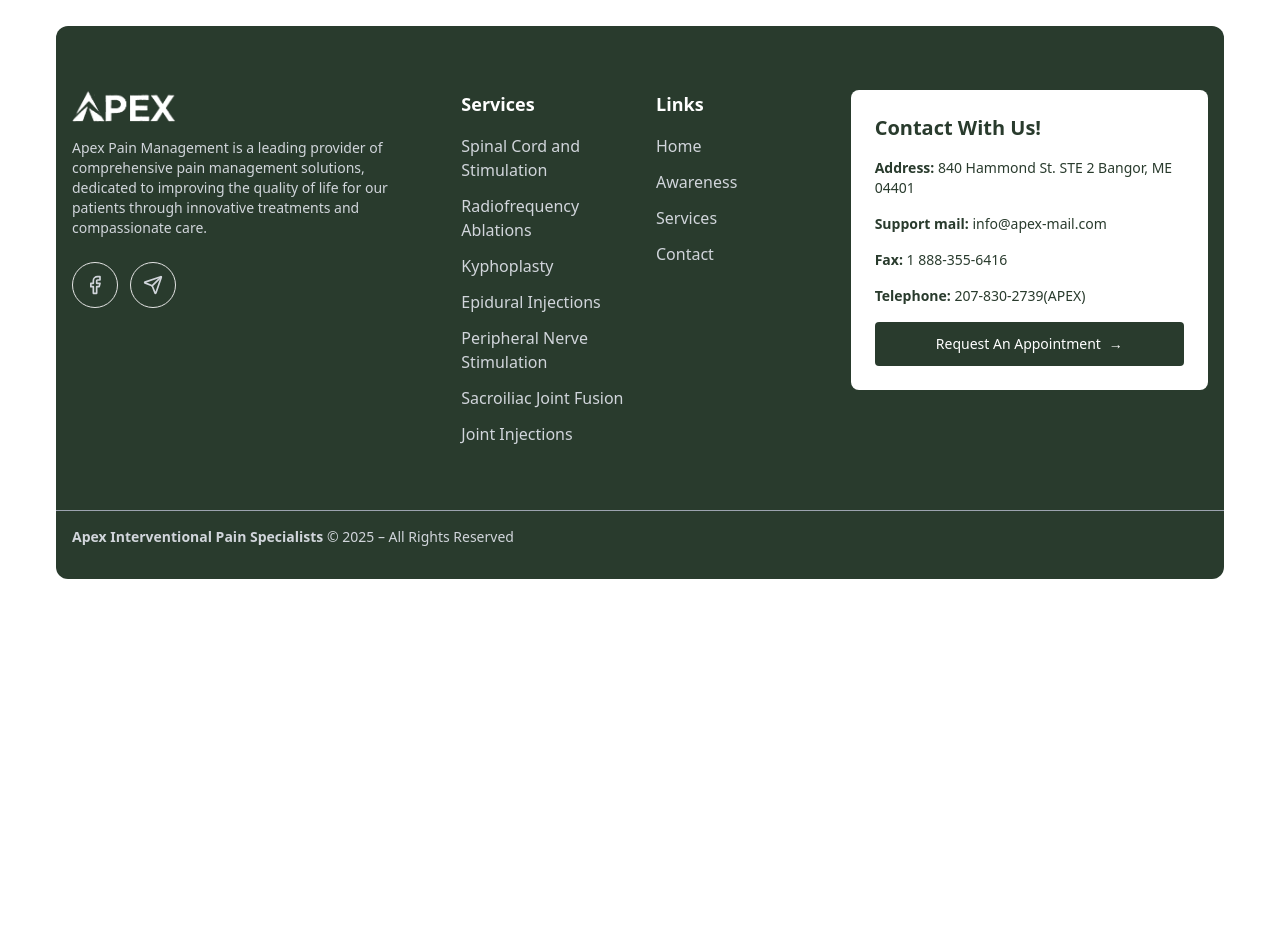
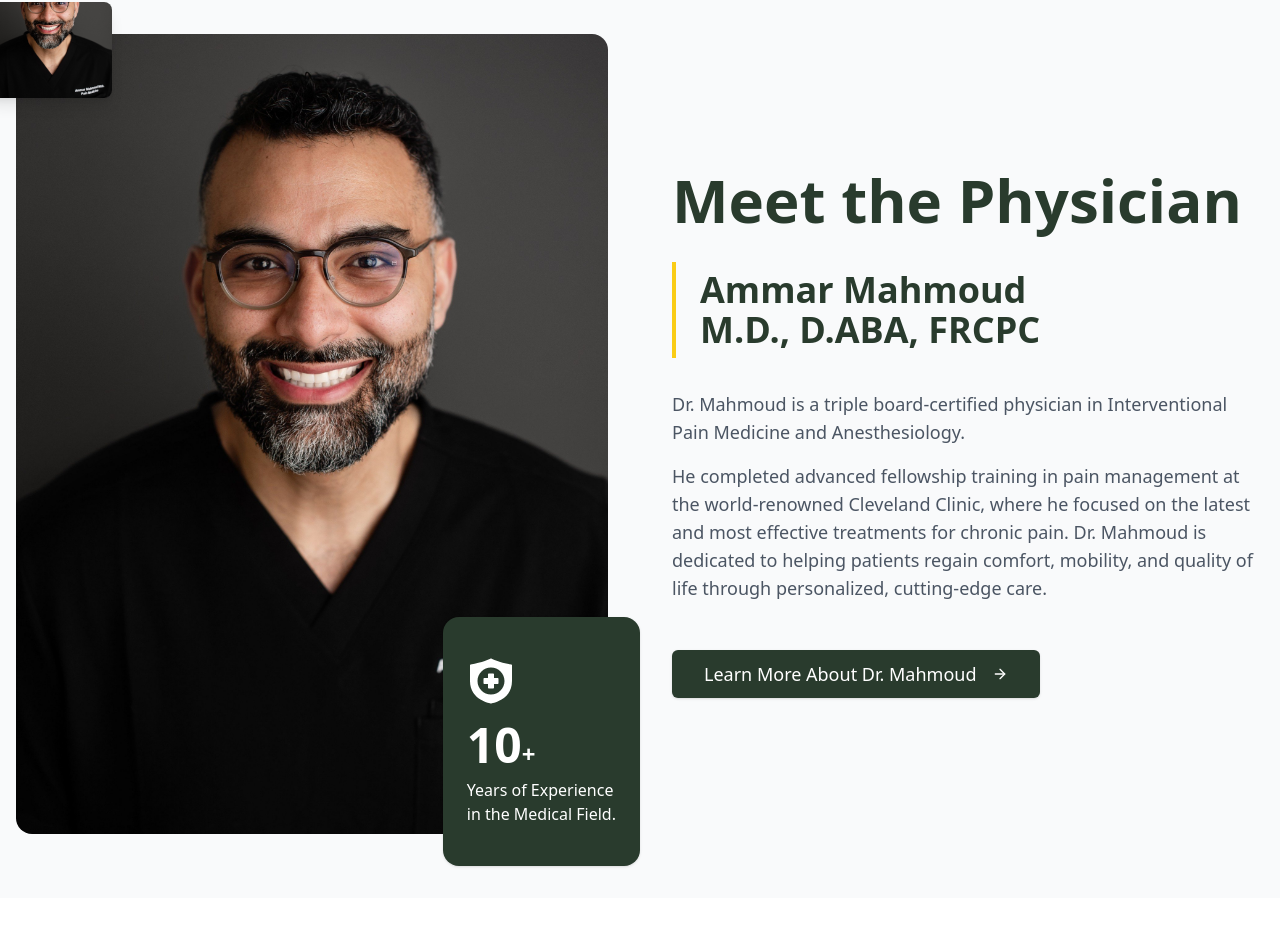
Before and after one commit to bjamyl/apex-pain, a Next.js app: page / in a window 1280 px wide. Shown: the part 942-1894 px from the top of the page. Before the commit the page ends 1577 px from the top, so only its background shows below. Built offline with nearby package versions, Linux system fonts and the light colour scheme.

Commit message:
feat: add about section

```diff
--- a/app/page.tsx
+++ b/app/page.tsx
@@ -3,6 +3,7 @@
 import { HeaderXl } from '@/components/HeaderXl'
 import HeroSlider from '@/components/HeroSlider'
 import Footer from '@/components/Footer'
+import About from '@/components/About'
 
 export default function Home() {
   return (
@@ -10,6 +11,7 @@
       <Header/>
       <HeaderXl/>
       <HeroSlider/>
+      <About/>
       <Footer/>
     </div>
   )
--- /dev/null
+++ b/components/About.tsx
@@ -0,0 +1,128 @@
+"use client";
+
+import Image from "next/image";
+import { ArrowRight, Shield, Zap } from "lucide-react";
+import { Button } from "@/components/ui/button";
+import { Card } from "@/components/ui/card";
+
+export default function About() {
+  return (
+    <div className="min-h-screen bg-gray-50">
+      {/* Main Content Section */}
+      <div className="container mx-auto px-4 py-8 lg:py-16">
+        <div className="grid lg:grid-cols-2 gap-8 lg:gap-16 items-center">
+          {/* Left Side - Images and Stats (Desktop) / Top (Mobile/Tablet) */}
+          <div className="relative order-2 lg:order-1">
+            {/* Main Medical Image */}
+            <div className="relative">
+              <Image
+                src="/Ammar.jpg"
+                alt="Medical professionals performing surgery"
+                width={600}
+                height={400}
+                className="w-full h-[550px] object-top lg:h-[800px] object-cover rounded-2xl"
+                priority
+              />
+
+              {/* Overlaid Monitor Image - Desktop Only */}
+              <div className="hidden lg:block absolute -top-8 -left-8 w-32 h-24">
+                <Image
+                  src="/Ammar.jpg"
+                  alt="Medical monitoring equipment"
+                  width={128}
+                  height={96}
+                  className="w-full h-full object-cover rounded-lg shadow-lg"
+                />
+              </div>
+
+              {/* Statistics Card */}
+              <Card className="border-none absolute -bottom-6 -right-4 sm:-bottom-8 sm:-right-8 bg-defaultGreen text-white py-10 px-6  rounded-2xl  max-w-[280px]">
+                <div className="flex items-center justify-center w-12 h-12  l mb-4">
+                  <svg className="fill-white"
+                    xmlns="http://www.w3.org/2000/svg"
+                    id="svg11425"
+                    height="512"
+                    viewBox="0 0 16.933333 16.933334"
+                    width="512"
+                  >
+                    <g id="layer1" transform="translate(0 -280.067)">
+                      <path
+                        id="path13638"
+                        d="m8.456844 280.59477c-.03822.002-.07559.0118-.109554.0295 0 0-3.1421915 1.56734-7.0605515 2.08979-.1316461.0182-.2293859.13118-.2284095.26407v5.55418c0 3.40254 1.8628359 5.42086 3.6995152 6.54327 1.8366718 1.12241 3.6695438 1.39268 3.6695438 1.39268.02603.004.05251.004.07855 0 0 0 1.832871-.27027 3.669542-1.39268 1.83668-1.12241 3.699516-3.14073 3.699516-6.54327v-5.55418c.0011-.13289-.09676-.24589-.22841-.26407-3.91836-.52245-7.060551-2.08979-7.060551-2.08979-.03987-.0206-.08432-.0308-.12919-.0295zm.0098 3.17604c2.627119 0 4.761465 2.13434 4.761465 4.76146s-2.134346 4.76405-4.761465 4.76405c-2.6271198 0-4.761466-2.13693-4.761466-4.76405s2.1343462-4.76146 4.761466-4.76146zm-1.05885 2.38073v1.32447h-1.321886c-.146119-.00053-.2650303.11743-.265615.26355v1.58801c.0005291.14612.119496.26411.265615.26355h1.321885v1.32447c.000529.14632.119814.26439.266134.26355h1.585431c.146119.00053.265033-.11743.265618-.26355v-1.32447h1.3224c.146119.00053.265033-.11743.265616-.26355v-1.58801c-.00053-.14612-.119497-.26411-.265616-.26355h-1.3224v-1.32447c-.00053-.14612-.119497-.26411-.265618-.26355h-1.599126c-.149244.0133-.252547.12735-.252439.26355z"
+                      ></path>
+                    </g>
+                  </svg>
+                </div>
+                <div className="text-4xl sm:text-5xl font-bold text-white mb-2">
+                  10<span className="text-2xl">+</span>
+                </div>
+                <div className="text-sm sm:text-base font-medium">
+                  Years of Experience
+                  <br />
+                  in the Medical Field.
+                </div>
+              </Card>
+            </div>
+          </div>
+
+          {/* Right Side - Content (Desktop) / Bottom (Mobile/Tablet) */}
+          <div className="order-1 lg:order-2 space-y-6 lg:space-y-8">
+            {/* Main Headline */}
+            <div className="space-y-4">
+              <h1 className="text-3xl sm:text-4xl lg:text-5xl xl:text-6xl font-bold text-defaultGreen leading-tight">
+                Meet the Physician
+              </h1>
+            </div>
+
+            {/* Highlighted Quote */}
+            <div className="border-l-4 border-yellow-400 pl-6 py-2">
+              <p className="md:text-2xl lg:text-3xl xl:text-4xl  sm:text-xl font-semibold text-defaultGreen">
+                Ammar Mahmoud
+                <br />
+                M.D., D.ABA, FRCPC
+              </p>
+            </div>
+
+            {/* Description Text */}
+            <div className="space-y-4 text-gray-600 text-base sm:text-lg leading-relaxed">
+              <p>
+                Dr. Mahmoud is a triple board-certified physician in
+                Interventional Pain Medicine and Anesthesiology.
+              </p>
+              <p>
+                He completed advanced fellowship training in pain management at
+                the world-renowned Cleveland Clinic, where he focused on the
+                latest and most effective treatments for chronic pain. Dr.
+                Mahmoud is dedicated to helping patients regain comfort,
+                mobility, and quality of life through personalized, cutting-edge
+                care.
+              </p>
+            </div>
+
+            {/* CTA Button */}
+            <div className="pt-4">
+              <Button
+                size="lg"
+                className="bg-defaultGreen hover:bg-green-800 text-white px-8 py-6 text-lg group"
+              >
+                Learn More About Dr. Mahmoud
+                <ArrowRight className="ml-2 w-5 h-5 group-hover:translate-x-1 transition-transform" />
+              </Button>
+            </div>
+          </div>
+        </div>
+      </div>
+
+      {/* Scroll to Top Button */}
+      <div className="fixed bottom-8 right-8">
+        <Button
+          size="icon"
+          className="bg-slate-800 hover:bg-slate-700 text-white rounded-full w-12 h-12 shadow-lg"
+          onClick={() => window.scrollTo({ top: 0, behavior: "smooth" })}
+        >
+          <ArrowRight className="w-5 h-5 rotate-[-90deg]" />
+        </Button>
+      </div>
+    </div>
+  );
+}
--- a/components/HeaderXl.tsx
+++ b/components/HeaderXl.tsx
@@ -34,7 +34,7 @@
           <NavMenu />
         </div>
         <div className="flex items-center gap-4">
-          <Button className="rounded-md py-6 px-4">
+          <Button className="rounded-md py-6 px-4 bg-white text-black font-semibold">
             Book An Appointment
             <svg
               xmlns="http://www.w3.org/2000/svg"
--- /dev/null
+++ b/components/ui/card.tsx
@@ -0,0 +1,76 @@
+import * as React from "react"
+
+import { cn } from "@/lib/utils"
+
+const Card = React.forwardRef<
+  HTMLDivElement,
+  React.HTMLAttributes<HTMLDivElement>
+>(({ className, ...props }, ref) => (
+  <div
+    ref={ref}
+    className={cn(
+      "rounded-xl border bg-card text-card-foreground shadow",
+      className
+    )}
+    {...props}
+  />
+))
+Card.displayName = "Card"
+
+const CardHeader = React.forwardRef<
+  HTMLDivElement,
+  React.HTMLAttributes<HTMLDivElement>
+>(({ className, ...props }, ref) => (
+  <div
+    ref={ref}
+    className={cn("flex flex-col space-y-1.5 p-6", className)}
+    {...props}
+  />
+))
+CardHeader.displayName = "CardHeader"
+
+const CardTitle = React.forwardRef<
+  HTMLDivElement,
+  React.HTMLAttributes<HTMLDivElement>
+>(({ className, ...props }, ref) => (
+  <div
+    ref={ref}
+    className={cn("font-semibold leading-none tracking-tight", className)}
+    {...props}
+  />
+))
+CardTitle.displayName = "CardTitle"
+
+const CardDescription = React.forwardRef<
+  HTMLDivElement,
+  React.HTMLAttributes<HTMLDivElement>
+>(({ className, ...props }, ref) => (
+  <div
+    ref={ref}
+    className={cn("text-sm text-muted-foreground", className)}
+    {...props}
+  />
+))
+CardDescription.displayName = "CardDescription"
+
+const CardContent = React.forwardRef<
+  HTMLDivElement,
+  React.HTMLAttributes<HTMLDivElement>
+>(({ className, ...props }, ref) => (
+  <div ref={ref} className={cn("p-6 pt-0", className)} {...props} />
+))
+CardContent.displayName = "CardContent"
+
+const CardFooter = React.forwardRef<
+  HTMLDivElement,
+  React.HTMLAttributes<HTMLDivElement>
+>(({ className, ...props }, ref) => (
+  <div
+    ref={ref}
+    className={cn("flex items-center p-6 pt-0", className)}
+    {...props}
+  />
+))
+CardFooter.displayName = "CardFooter"
+
+export { Card, CardHeader, CardFooter, CardTitle, CardDescription, CardContent }
```
Also changed, not shown: public/Ammar.jpg (added).
